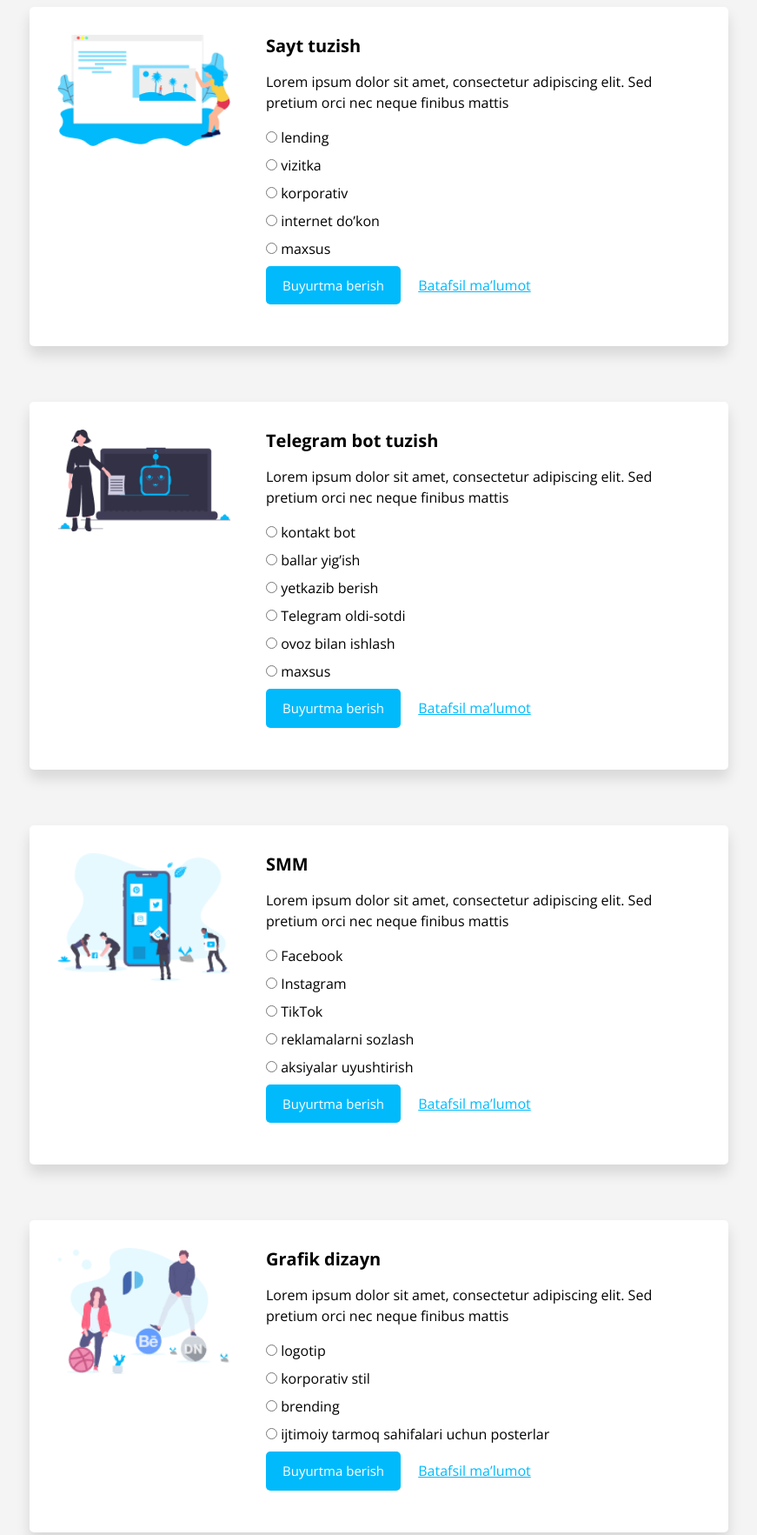
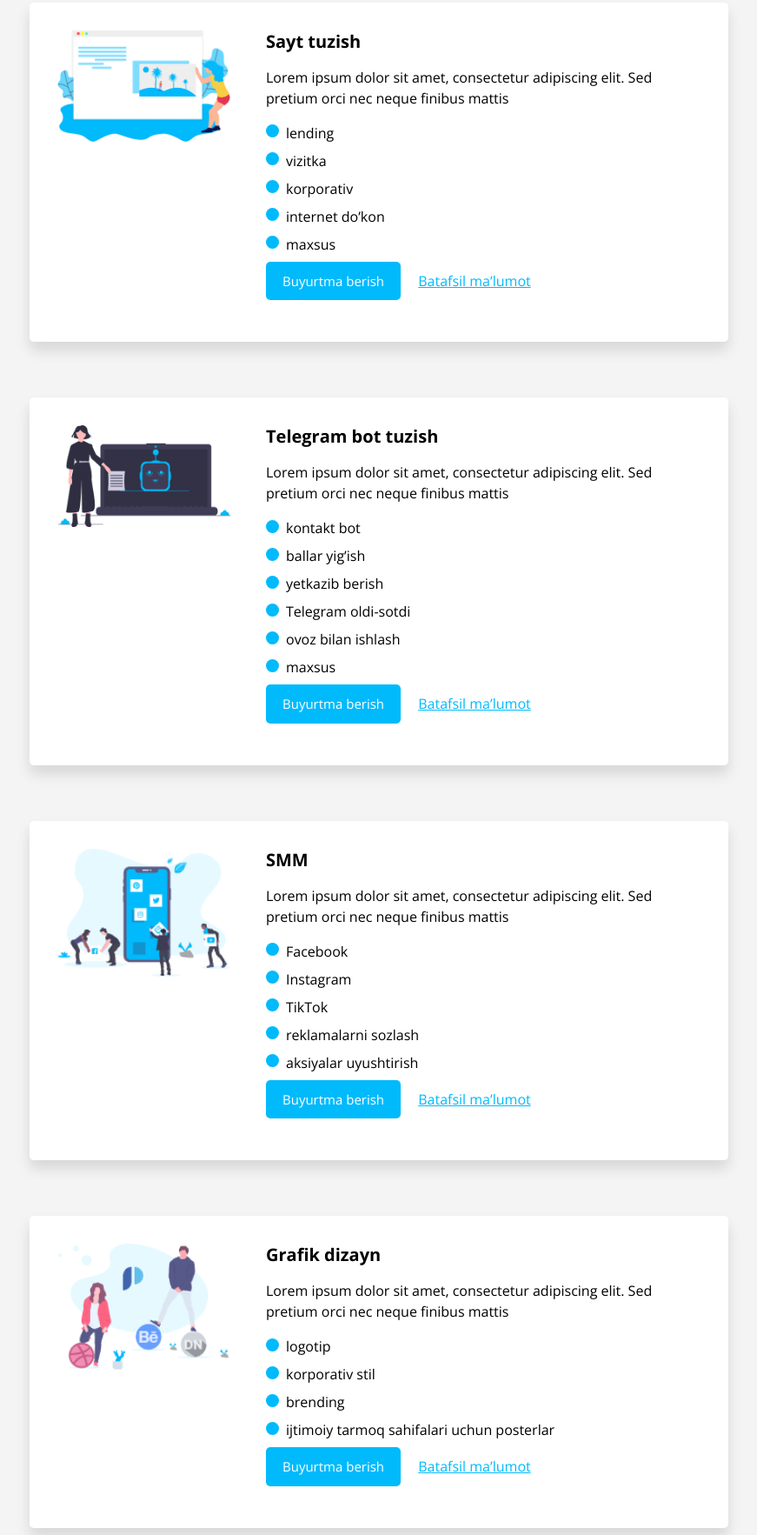
Before and after one commit to FarhodWebDev/Pixer, a plain HTML site: page pages/services/index.html in a window 1280 px wide. Shown: the part 453-2218 px from the top of the page at 87% size, without its empty margins (204-1075 px from the left). Drawn offline with Linux system fonts and the light colour scheme; files whose address does not match are found by name.

Commit message:
edit input style

```diff
--- a/css/global.css
+++ b/css/global.css
@@ -130,6 +130,7 @@ body {
   right: 0;
   background-color: #FFFFFF;
   box-shadow: 0px 4px 20px rgba(0, 0, 0, 0.1);
+  z-index: 999;
 }
 
 .header__container {
@@ -232,6 +233,7 @@ body {
 }
 
 .sitenav__inner-link {
+  width: 100%;
   color: #000;
   transition: all 0.28s ease-in;
 }
--- a/css/service.css
+++ b/css/service.css
@@ -1,40 +1,36 @@
-
-
 /*--  FONT FACES  --*/
 
 @font-face {
   font-family: 'Open Sans';
   font-weight: 400;
   font-style: normal;
-  src: local('')
-  ,url('../fonts/open-sans-v34-latin_cyrillic-regular.woff'),
-  url('../fonts/open-sans-v34-latin_cyrillic-regular.woff2'),
+  src: local(''), url('../fonts/open-sans-v34-latin_cyrillic-regular.woff'),
+    url('../fonts/open-sans-v34-latin_cyrillic-regular.woff2'),
 }
 
 @font-face {
   font-family: 'Open Sans Bold';
   font-weight: 700;
   font-style: normal;
-  src: local('')
-  ,url('../fonts/open-sans-v34-latin_cyrillic-700.woff'),
-  url('../fonts/open-sans-v34-latin_cyrillic-700.woff2'),
+  src: local(''), url('../fonts/open-sans-v34-latin_cyrillic-700.woff'),
+    url('../fonts/open-sans-v34-latin_cyrillic-700.woff2'),
 }
 
 
 
 
-.service-page .hero{
+.service-page .hero {
   padding: 7.2rem 0;
   background-color: #fff;
 }
 
-.service-page .hero__info{
+.service-page .hero__info {
   width: 800px;
   text-align: center;
   margin: 0 auto;
 }
 
-.service-page  .hero__title{
+.service-page .hero__title {
   font-family: 'Open Sans Bold', sans-serif;
   font-weight: 700;
   font-size: 4rem;
@@ -44,12 +40,12 @@
 
 /* ORDER SERVICE */
 
-.order-service{
+.order-service {
   padding: 8rem 0;
   background-color: #F4F4F4;
 }
 
-.order-service__list{
+.order-service__list {
   display: flex;
   flex-direction: column;
   align-items: center;
@@ -57,11 +53,11 @@
   gap: 6.4rem;
 }
 
-.order-service__list__info{
+.order-service__list__info {
   width: 500px;
 }
 
-.order-service__list__item{
+.order-service__list__item {
   display: flex;
   gap: 4rem;
   background-color: #fff;
@@ -70,30 +66,78 @@
   padding: 3.2rem;
 }
 
-.order-service__list__title{
-  font-family: 'Open Sans Bold' , sans-serif;
+.order-service__list__title {
+  font-family: 'Open Sans Bold', sans-serif;
   font-weight: 700;
   font-size: 2rem;
   line-height: 1.3;
   margin-bottom: 1.6rem;
 }
 
-.order-service__list__item__description{
+.order-service__list__item__description {
   margin-bottom: 1.6rem;
 }
 
-.order-services__input-goup{
+.order-services__input-goup {
   display: flex;
   flex-direction: column;
   gap: 0.8rem;
   margin-bottom: 1.6rem;
 }
 
-.order-services__input-goup input, .order-services__input-goup span{
+.input__group {
+  display: flex;
+  align-items: center;
+}
+
+.input {
+  appearance: none;
+  position: relative;
+  cursor: pointer;
+  padding-right: 8px;
+}
+
+.input::after, .input::before {
+  content: '';
+  width: 15px;
+  height: 15px;
+  display: inline-block;
+  background-color: #00BAFC;
+  visibility: visible;
+  top: 2px;
+  border-radius: 50%;
+  z-index: 1;
+  transition: all 0.3s ease-in-out;
+}
+
+.input::before {
+  width: 8px;
+  height: 8px;
+  position: absolute;
+  content: '';
+  font-family: 'Font Awesome 5 Free';
+  font-size: 10px;
+  font-weight: 900;
+  background-color: transparent;
+  margin-top: 0.75px;
+  margin-left: 2.5px;
+}
+
+.input:checked::before {
+  content: '\f00c';
+}
+
+.input__group:hover .input::after, .input__group:hover .input::before {
+  opacity: 0.6;
+}
+
+/* .input__group:hover .input::before {} */
+
+.order-services__input-goup input, .order-services__input-goup span {
   cursor: pointer;
 }
 
-.order-service__form__btn{
+.order-service__form__btn {
   margin-right: 1.6rem;
 }
 
@@ -101,12 +145,12 @@
 
 /* ORDER */
 
-.order{
+.order {
   padding: 5.6rem 0 6.4rem 0;
   background-color: #00BAFC;
 }
 
-.order__container{
+.order__container {
   display: flex;
   flex-direction: column;
   justify-content: center;
@@ -114,7 +158,7 @@
   gap: 2.4rem;
 }
 
-.order__info{
+.order__info {
   width: 719px;
   display: flex;
   flex-direction: column;
@@ -125,14 +169,14 @@
   text-align: center;
 }
 
-.order__title{
+.order__title {
   font-family: 'Open Sans Bold', sans-serif;
   font-weight: 700;
   font-size: 2.4rem;
   line-height: 1.3;
 }
 
-.order__form{
+.order__form {
   display: flex;
   flex-direction: column;
   justify-content: center;
@@ -144,11 +188,11 @@
   background-color: #fff;
 }
 
-.order__label{
+.order__label {
   width: 300px;
 }
 
-.order__input{
+.order__input {
   width: 100%;
   padding: 1.6rem;
   border: none;
--- a/pages/services/index.html
+++ b/pages/services/index.html
@@ -7,20 +7,25 @@
   <meta name="viewport" content="width=device-width, initial-scale=1.0">
   <title>Pixer | Services</title>
 
+  <!-- FONT AWESOME -->
+  <link rel="stylesheet" href="https://cdnjs.cloudflare.com/ajax/libs/font-awesome/6.2.1/css/all.min.css"
+    integrity="sha512-MV7K8+y+gLIBoVD59lQIYicR65iaqukzvf/nwasF0nqhPay5w/9lJmVM2hMDcnK1OnMGCdVK+iQrJ7lzPJQd1w=="
+    crossorigin="anonymous" referrerpolicy="no-referrer" />
+
   <!-- SITE LOGO -->
   <link rel="shortcut icon" href="../../pictures/svg/site-logo.svg" type="image/x-icon">
 
   <!-- NORMALIZE -->
-  <!-- <link rel="stylesheet" href="../../css/normalize.css"> -->
+  <link rel="stylesheet" href="../../css/normalize.css">
 
   <!-- GLOBAL -->
-  <!-- <link rel="stylesheet" href="../../css/global.css"> -->
+  <link rel="stylesheet" href="../../css/global.css">
 
   <!-- SERVICE -->
-  <!-- <link rel="stylesheet" href="../../css/service.css"> -->
+  <link rel="stylesheet" href="../../css/service.css">
 
   <!-- ALL MIN -->
-  <link rel="stylesheet" href="../../css/all.min.css">
+  <!-- <link rel="stylesheet" href="../../css/all.min.css"> -->
 </head>
 
 <body class="service-page">
@@ -129,27 +134,27 @@
 
               <form action="https://echohtmlacademy.ru" class="order-services__input-goup">
                 <label class="input__group">
-                  <input type="radio" name="web">
+                  <input class="input" type="radio" name="web">
                   <span> lending</span>
                 </label>
 
                 <label class="input__group">
-                  <input type="radio" name="web">
+                  <input class="input" type="radio" name="web">
                   <span> vizitka</span>
                 </label>
 
                 <label class="input__group">
-                  <input type="radio" name="web">
+                  <input class="input" type="radio" name="web">
                   <span> korporativ</span>
                 </label>
 
                 <label class="input__group">
-                  <input type="radio" name="web">
+                  <input class="input" type="radio" name="web">
                   <span>internet do’kon</span>
                 </label>
 
                 <label class="input__group">
-                  <input type="radio" name="web">
+                  <input class="input" type="radio" name="web">
                   <span> maxsus</span>
                 </label>
 
@@ -178,34 +183,34 @@
                 Lorem ipsum dolor sit amet, consectetur adipiscing elit. Sed pretium orci nec neque finibus mattis
               </p>
 
-              <form class="order-services__input-goup" action="https://echohtmlacademy.ru">
+              <form class="order-services__input-goup" action="https://echo.htmlacademy.ru">
                 <label class="input__group">
-                  <input type="radio" name="bot">
+                  <input class="input" type="radio" name="bot">
                   <span>kontakt bot</span>
                 </label>
 
                 <label class="input__group">
-                  <input type="radio" name="bot">
+                  <input class="input" type="radio" name="bot">
                   <span> ballar yig’ish </span>
                 </label>
 
                 <label class="input__group">
-                  <input type="radio" name="bot">
+                  <input class="input" type="radio" name="bot">
                   <span> yetkazib berish </span>
                 </label>
 
                 <label class="input__group">
-                  <input type="radio" name="bot">
+                  <input class="input" type="radio" name="bot">
                   <span>Telegram oldi-sotdi</span>
                 </label>
 
                 <label class="input__group">
-                  <input type="radio" name="bot">
+                  <input class="input" type="radio" name="bot">
                   <span> ovoz bilan ishlash</span>
                 </label>
 
                 <label class="input__group">
-                  <input type="radio" name="bot">
+                  <input class="input" type="radio" name="bot">
                   <span> maxsus</span>
                 </label>
 
@@ -234,29 +239,29 @@
                 Lorem ipsum dolor sit amet, consectetur adipiscing elit. Sed pretium orci nec neque finibus mattis
               </p>
 
-              <form class="order-services__input-goup" action="https://echohtmlacademy.ru">
+              <form class="order-services__input-goup" action="https://echo.htmlacademy.ru">
                 <label class="input__group">
-                  <input type="radio" name="smm">
+                  <input class="input" type="radio" name="smm">
                   <span> Facebook</span>
                 </label>
 
                 <label class="input__group">
-                  <input type="radio" name="smm">
+                  <input class="input" type="radio" name="smm">
                   <span> Instagram</span>
                 </label>
 
                 <label class="input__group">
-                  <input type="radio" name="smm">
+                  <input class="input" type="radio" name="smm">
                   <span> TikTok</span>
                 </label>
 
                 <label class="input__group">
-                  <input type="radio" name="smm">
+                  <input class="input" type="radio" name="smm">
                   <span> reklamalarni sozlash</span>
                 </label>
 
                 <label class="input__group">
-                  <input type="radio" name="smm">
+                  <input class="input" type="radio" name="smm">
                   <span> aksiyalar uyushtirish</span>
                 </label>
 
@@ -286,24 +291,24 @@
                 Lorem ipsum dolor sit amet, consectetur adipiscing elit. Sed pretium orci nec neque finibus mattis
               </p>
 
-              <form class="order-services__input-goup" action="https://echohtmlacademy.ru">
+              <form class="order-services__input-goup" action="https://echo.htmlacademy.ru">
                 <label class="input__group">
-                  <input type="radio" name="design">
+                  <input class="input" type="radio" name="design">
                   <span> logotip</span>
                 </label>
 
                 <label class="input__group">
-                  <input type="radio" name="design">
+                  <input class="input" type="radio" name="design">
                   <span> korporativ stil</span>
                 </label>
 
                 <label class="input__group">
-                  <input type="radio" name="design">
+                  <input class="input" type="radio" name="design">
                   <span> brending</span>
                 </label>
 
                 <label class="input__group">
-                  <input type="radio" name="design">
+                  <input class="input" type="radio" name="design">
                   <span> ijtimoiy tarmoq sahifalari uchun posterlar</span>
                 </label>
 
@@ -332,24 +337,24 @@
                 Lorem ipsum dolor sit amet, consectetur adipiscing elit. Sed pretium orci nec neque finibus mattis
               </p>
 
-              <form class="order-services__input-goup" action="https://echohtmlacademy.ru">
+              <form class="order-services__input-goup" action="https://echo.htmlacademy.ru">
                 <label class="input__group">
-                  <input type="radio" name="crm">
+                  <input class="input" type="radio" name="crm">
                   <span> do’konlar va omborlar</span>
                 </label>
 
                 <label class="input__group">
-                  <input type="radio" name="crm">
+                  <input class="input" type="radio" name="crm">
                   <span> oshxona, kafe va restoranlar</span>
                 </label>
 
                 <label class="input__group">
-                  <input type="radio" name="crm">
+                  <input class="input" type="radio" name="crm">
                   <span> shaxsiy hisob-kitoblar</span>
                 </label>
 
                 <label class="input__group">
-                  <input type="radio" name="crm">
+                  <input class="input" type="radio" name="crm">
                   <span> maxsus</span>
                 </label>
 
```
